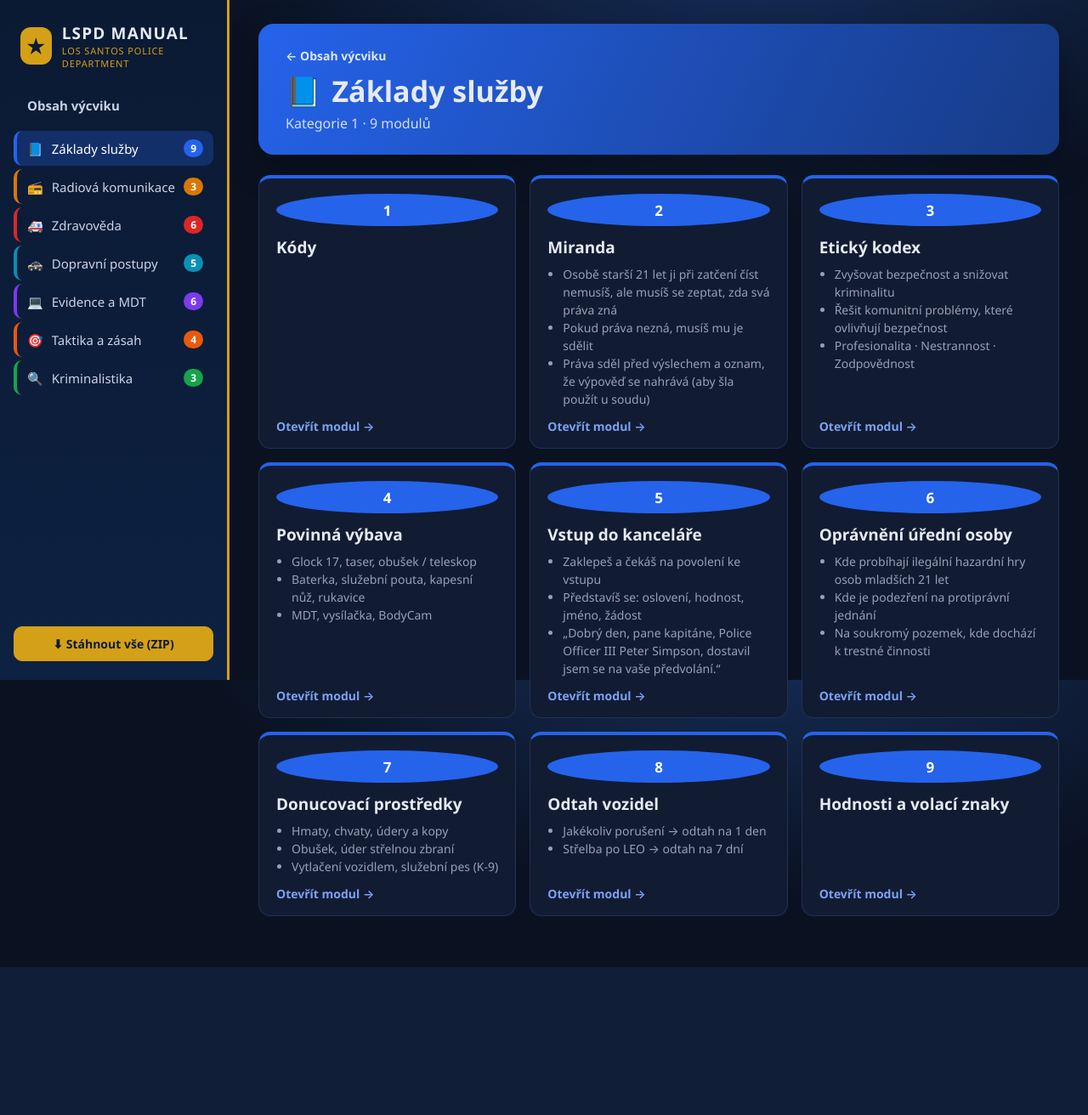
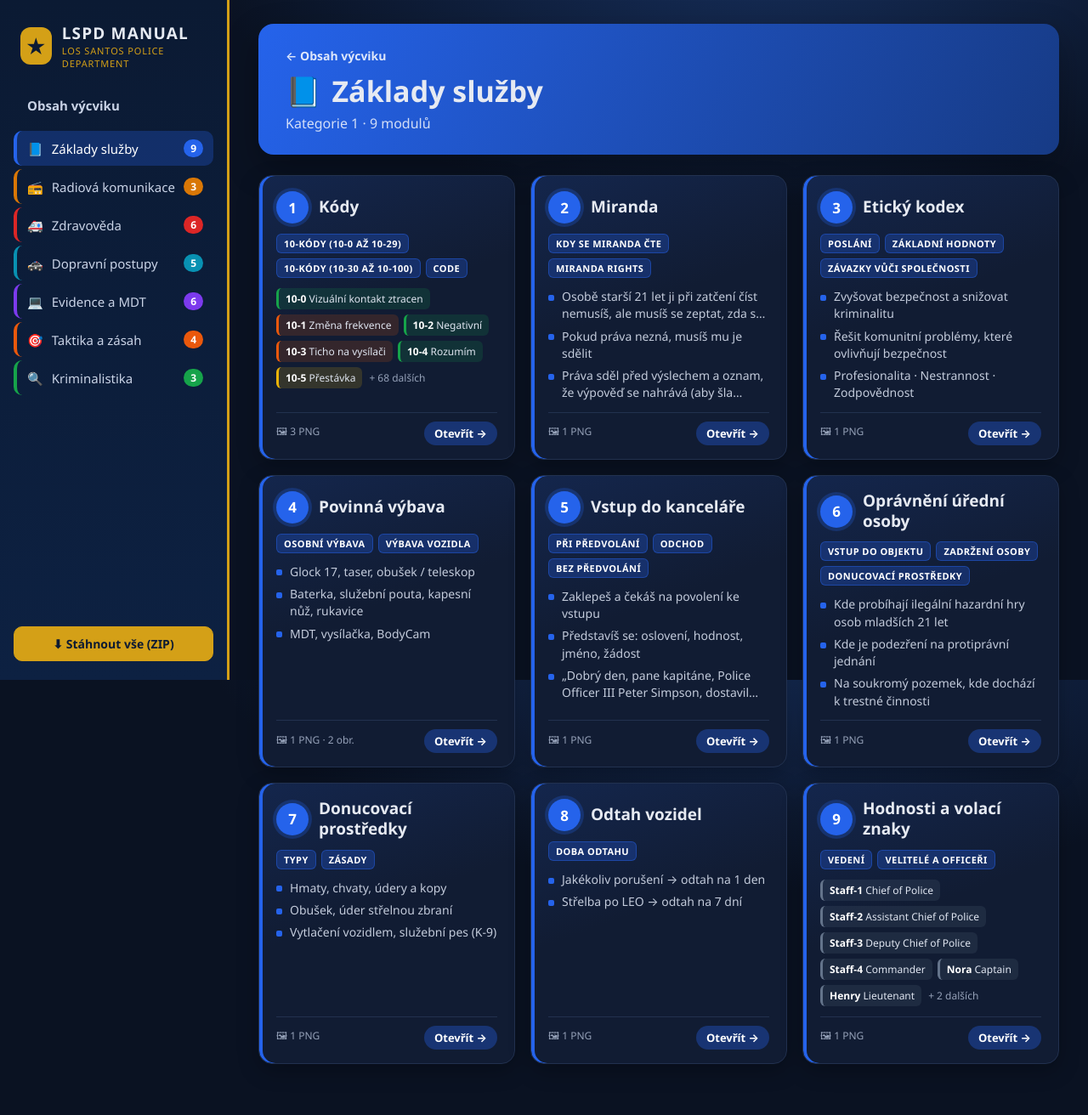
Before and after one commit to wraxczsk1/My-project, a Flask app: page /k/zaklady-sluzby in a window 1280 px wide. Shown: the whole page at 85% size. Before the commit the page ends 1138 px from the top, so only its background shows below. Run offline with Flask 3, Linux system fonts and the light colour scheme.

Commit message:
Redesign category page module cards: badge header, section tags, code chips preview, PNG meta footer
Co-Authored-By: Devin AI <158243242+devin-ai-integration[bot]@users.noreply.github.com>

```diff
--- a/app.py
+++ b/app.py
@@ -52,6 +52,20 @@ def manual_zip_bytes():
     return buf.getvalue()
 
 
+def module_preview(ci, mi, m):
+    blocks = parse(m["text"])
+    codes = [r for b in blocks if b["type"] == "codes" for r in b["rows"]]
+    return {
+        "sections": [b["text"] for b in blocks if b["type"] == "heading"][:3],
+        "lines": [b["text"] for b in blocks if b["type"] in ("bullet", "para", "quote", "warn")][:3],
+        "codes": codes[:6],
+        "code_count": len(codes),
+        "images": len(m["obrazky"]),
+        "video": bool(m["video"]),
+        "pages": len(module_pages(ci, mi)),
+    }
+
+
 def create_app():
     app = Flask(__name__)
 
@@ -67,8 +81,7 @@ def create_app():
     @app.route("/k/<cat>")
     def category(cat):
         ci, c = find_category(cat)
-        previews = [[b["text"] for b in parse(m["text"]) if "text" in b and b["type"] != "heading"][:3]
-                    for m in c["moduly"]]
+        previews = [module_preview(ci, mi, m) for mi, m in enumerate(c["moduly"])]
         return render_template("category.html", c=c, ci=ci, previews=previews, active_cat=c["slug"])
 
     @app.route("/k/<cat>/<mod>")
--- a/static/style.css
+++ b/static/style.css
@@ -123,16 +123,49 @@ main { flex: 1; min-width: 0; padding: 28px 34px 60px; max-width: 1400px; }
 .crumb { font-size: 14px; color: rgba(255,255,255,.85); font-weight: 600; }
 .crumb:hover { color: #fff; }
 
-.mod-grid { display: grid; grid-template-columns: repeat(auto-fill, minmax(280px, 1fr)); gap: 16px; }
+.mod-grid { display: grid; grid-template-columns: repeat(auto-fill, minmax(290px, 1fr)); gap: 18px; }
 .mod-card {
-  position: relative; display: flex; flex-direction: column; gap: 6px;
-  padding: 18px 20px 16px; background: var(--panel); border: 1px solid var(--border);
-  border-radius: 14px; border-top: 4px solid var(--cat); transition: transform .12s, border-color .12s;
+  position: relative; display: flex; flex-direction: column; gap: 12px; overflow: hidden;
+  padding: 18px 20px 16px; border: 1px solid var(--border); border-radius: 16px;
+  background: linear-gradient(160deg, color-mix(in srgb, var(--cat) 14%, var(--panel)) 0%, var(--panel) 45%);
+  box-shadow: inset 4px 0 0 var(--cat), 0 8px 24px rgba(0,0,0,.25);
+  transition: transform .14s, border-color .14s, box-shadow .14s;
 }
-.mod-card:hover { transform: translateY(-3px); border-color: var(--cat); }
-.mod-card h3 { margin: 6px 0 2px; font-size: 19px; }
-.mod-card ul { margin: 0; padding-left: 18px; color: var(--muted); font-size: 14px; line-height: 1.5; flex: 1; }
-.mod-card .more { color: color-mix(in srgb, var(--cat) 60%, #fff); font-weight: 600; font-size: 14px; margin-top: 6px; }
+.mod-card:hover {
+  transform: translateY(-3px); border-color: color-mix(in srgb, var(--cat) 70%, transparent);
+  box-shadow: inset 4px 0 0 var(--cat), 0 14px 34px color-mix(in srgb, var(--cat) 25%, rgba(0,0,0,.4));
+}
+.mod-card-head { display: flex; align-items: center; gap: 12px; }
+.mod-card-head .num { flex-shrink: 0; box-shadow: 0 0 0 4px color-mix(in srgb, var(--cat) 25%, transparent); }
+.mod-card h3 { margin: 0; font-size: 19px; line-height: 1.25; }
+.sec-tags { display: flex; flex-wrap: wrap; gap: 6px; }
+.sec-tags span {
+  font-size: 11px; font-weight: 700; text-transform: uppercase; letter-spacing: .04em;
+  padding: 3px 8px; border-radius: 6px; color: #fff;
+  background: color-mix(in srgb, var(--cat) 28%, transparent);
+  border: 1px solid color-mix(in srgb, var(--cat) 45%, transparent);
+}
+.mod-card ul { margin: 0; padding: 0; list-style: none; color: #c3cbdb; font-size: 14px; line-height: 1.45; flex: 1; display: grid; gap: 6px; align-content: start; }
+.mod-card li { position: relative; padding-left: 16px; display: -webkit-box; -webkit-line-clamp: 2; -webkit-box-orient: vertical; overflow: hidden; }
+.mod-card li::before { content: ""; position: absolute; left: 0; top: .55em; width: 7px; height: 7px; border-radius: 2px; background: var(--cat); }
+.code-preview { display: flex; flex-wrap: wrap; gap: 6px; flex: 1; align-content: flex-start; }
+.cp {
+  font-size: 12px; padding: 4px 8px; border-radius: 6px; color: #dfe5f0; max-width: 100%;
+  background: color-mix(in srgb, var(--k) 16%, transparent); border-left: 3px solid var(--k);
+  white-space: nowrap; overflow: hidden; text-overflow: ellipsis;
+}
+.cp b { color: #fff; }
+.cp-more { font-size: 12px; color: var(--muted); padding: 4px 2px; }
+.mod-card-foot {
+  display: flex; align-items: center; justify-content: space-between; gap: 8px;
+  padding-top: 10px; border-top: 1px solid var(--border); margin-top: auto;
+}
+.mod-card .meta { font-size: 12px; color: var(--muted); }
+.mod-card .more {
+  font-weight: 700; font-size: 13px; padding: 5px 12px; border-radius: 99px; color: #fff;
+  background: color-mix(in srgb, var(--cat) 35%, transparent); transition: background .14s;
+}
+.mod-card:hover .more { background: var(--cat); }
 
 .module-layout { display: grid; grid-template-columns: minmax(0, 1fr) 300px; gap: 22px; align-items: start; }
 .lesson {
--- a/templates/category.html
+++ b/templates/category.html
@@ -8,14 +8,27 @@
 </section>
 
 <div class="mod-grid" style="--cat: {{ c.barva }}">
-  {% for m in c.moduly %}
+  {% for m in c.moduly %}{% set p = previews[loop.index0] %}
   <a class="mod-card" href="{{ url_for('module', cat=c.slug, mod=m.slug) }}">
-    <span class="num big">{{ loop.index }}</span>
-    <h3>{{ m.nazev }}</h3>
-    <ul>
-      {% for line in previews[loop.index0] %}<li>{{ line }}</li>{% endfor %}
-    </ul>
-    <span class="more">Otevřít modul →</span>
+    <div class="mod-card-head">
+      <span class="num big">{{ loop.index }}</span>
+      <h3>{{ m.nazev }}</h3>
+    </div>
+    {% if p.sections %}
+    <div class="sec-tags">{% for s in p.sections %}<span>{{ s }}</span>{% endfor %}</div>
+    {% endif %}
+    {% if p.lines %}
+    <ul>{% for line in p.lines %}<li>{{ line }}</li>{% endfor %}</ul>
+    {% elif p.codes %}
+    <div class="code-preview">
+      {% for r in p.codes %}<span class="cp" style="--k: {{ code_colors.get(r.kind, '#64748b') }}"><b>{{ r.code }}</b> {{ r.text }}</span>{% endfor %}
+      {% if p.code_count > p.codes|length %}<span class="cp-more">+ {{ p.code_count - p.codes|length }} dalších</span>{% endif %}
+    </div>
+    {% endif %}
+    <div class="mod-card-foot">
+      <span class="meta">🖼 {{ p.pages }} PNG{% if p.images %} · {{ p.images }} obr.{% endif %}{% if p.video %} · ▶ video{% endif %}</span>
+      <span class="more">Otevřít →</span>
+    </div>
   </a>
   {% endfor %}
 </div>
```
